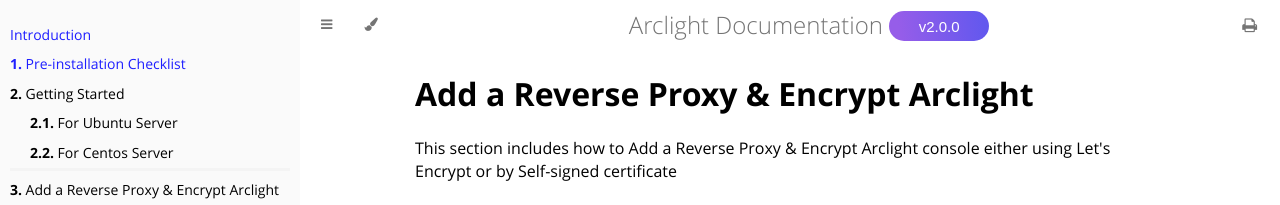
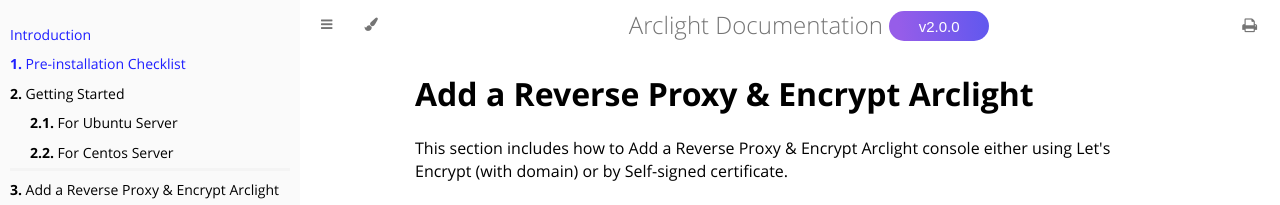
Before and after one commit to Chatnaut/docs-arclight, a plain HTML site: page encrypt_arclight/index.html in a window 1280 px wide. Shown: the top 205 px of the page. Drawn offline with Linux system fonts and the light colour scheme.

Commit message:
index updated

```diff
--- a/encrypt_arclight/index.html
+++ b/encrypt_arclight/index.html
@@ -281,7 +281,7 @@
             </h1>
             <p>
               This section includes how to Add a Reverse Proxy & Encrypt Arclight console either using
-              Let's Encrypt or by Self-signed certificate
+              Let's Encrypt (with domain) or by Self-signed certificate.
             </p>
           </main>
 
```
